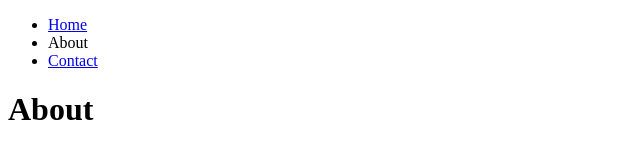
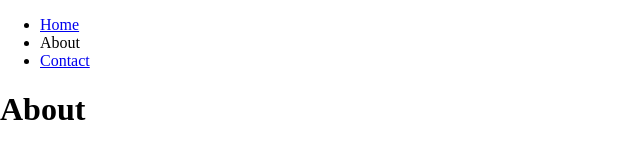
Before and after one commit to IS-120/responsive-images-svg, a plain HTML site: page about/index.html in a window 1280 px wide. Shown: the whole page, without its empty margins (0-640 px from the left). Drawn offline with Linux system fonts and the light colour scheme.

Commit message:
add links to load main.css to all files

```diff
--- a/about/index.html
+++ b/about/index.html
@@ -7,6 +7,7 @@
   <meta name="viewport" content="width=device-width, initial-scale=1.0">
   <meta name="description" content="about us">
   <title>About</title>
+  <link rel="stylesheet" href="../styles/main.css">
 </head>
 
 <body>
```
Also changed, not shown: contact/index.html (+1 -0 lines), README.md.
